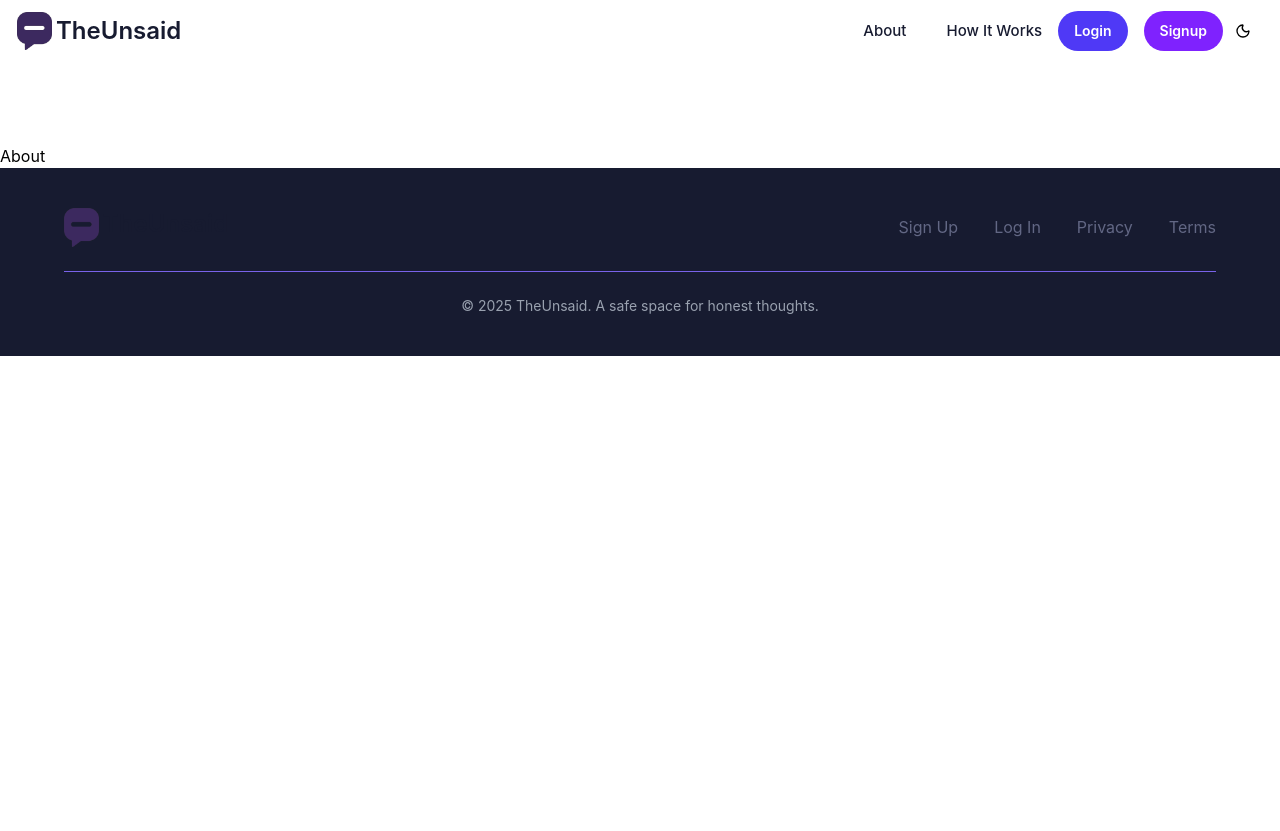
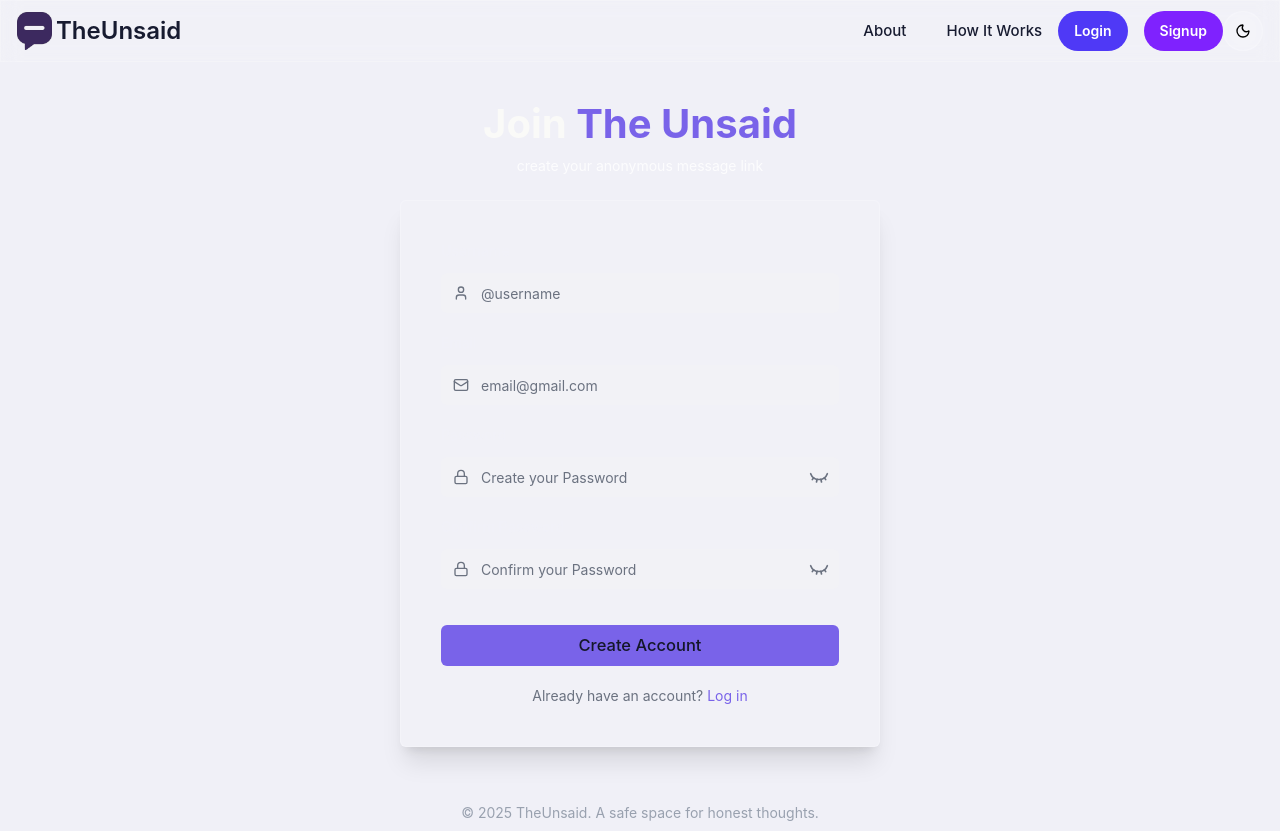
Before and after one commit to munachi821/The-Unsaid, a React (Vite) app: page /Signup in a window 1280 px wide. Before the commit the page ends 800 px from the top, so only its background shows below. Built offline with nearby package versions, Linux system fonts and the light colour scheme.

Commit message:
done with the sign up page moving on to the login page

```diff
--- a/src/App.jsx
+++ b/src/App.jsx
@@ -3,6 +3,7 @@ import Footer from "./components/Footer.jsx";
 import { BrowserRouter, Route, Routes } from "react-router-dom";
 import Home from "./components/Home.jsx";
 import Signup from "./components/Signup.jsx";
+import Login from "./components/Login.jsx";
 
 /* import { createBrowserRouter } from "react-router-dom"; */
 
@@ -14,9 +15,8 @@ function App() {
       <Routes>
         <Route Component={Home} path="/" />
         <Route Component={Signup} path="/Signup" />
+        <Route Component={Login} path="/Login" />
       </Routes>
-
-      <Footer />
     </BrowserRouter>
   );
 }
--- /dev/null
+++ b/src/components/Copyright.jsx
@@ -0,0 +1,9 @@
+import { useState } from "react";
+export default function Copyright() {
+  const [year, setyear] = useState(new Date().getFullYear());
+  return (
+    <p className="text-center mt-6 text-sm text-gray-400">
+      © {year} TheUnsaid. A safe space for honest thoughts.
+    </p>
+  );
+}
--- a/src/components/Footer.jsx
+++ b/src/components/Footer.jsx
@@ -1,10 +1,8 @@
 import unsaid_logo from "../assets/unsaid_logo.png";
-import { useState } from "react";
+import Copyright from "./Copyright";
 const Footer = () => {
-  const [year, setyear] = useState(new Date().getFullYear());
-
   return (
-    <section className="section-padding py-10 bg-navy text-soft-gray">
+    <footer className="section-padding py-10 bg-navy text-soft-gray">
       <div className="max-w-6xl mx-auto">
         <div className="flex items-center justify-between border-b border-[#7963e9] pb-6 flex-col sm:flex-row">
           <div className="flex mb-4 sm:mb-0">
@@ -45,11 +43,9 @@ const Footer = () => {
             </a>
           </ul>
         </div>
-        <p className="text-center mt-6 text-sm text-gray-400">
-          © {year} TheUnsaid. A safe space for honest thoughts.
-        </p>
+        <Copyright />
       </div>
-    </section>
+    </footer>
   );
 };
 
--- a/src/components/Home.jsx
+++ b/src/components/Home.jsx
@@ -4,6 +4,7 @@ import Herosection from "./Hero-section";
 import Howitworks from "./Howitworks-section";
 import Stories from "./Stories-section";
 import Truth from "./Truth-section";
+import Footer from "./Footer";
 
 export default function Home() {
   return (
@@ -14,6 +15,7 @@ export default function Home() {
       <Features />
       <Stories />
       <Truth />
+      <Footer />
     </>
   );
 }
--- /dev/null
+++ b/src/components/Login.jsx
@@ -0,0 +1,9 @@
+const Login = () => {
+  return (
+    <section>
+      <h1>Login page</h1>
+    </section>
+  );
+};
+
+export default Login;
--- a/src/components/Signup.jsx
+++ b/src/components/Signup.jsx
@@ -1,13 +1,143 @@
+import { EyeClosedIcon, EyeIcon, Lock, Mail, User } from "lucide-react";
+import { useState } from "react";
+import { Link } from "react-router-dom";
+import Copyright from "./Copyright";
+
 export default function Signup() {
+  const [showPassword, setShowPassword] = useState(false);
+  function passwordShown() {
+    setShowPassword((isShown) => !isShown);
+  }
+  const [showPassword2, setShowPassword2] = useState(false);
+  function passwordShown2() {
+    setShowPassword2((isShown) => !isShown);
+  }
   return (
-    <>
-      <br />
-      <br />
-      <br />
-      <br />
-      <br />
-      <br />
-      About
-    </>
+    <section className="bg-[#f0f0f7] dark:bg-[#181c2d] h-full w-screen pt-25 section-padding">
+      <div className="max-w-4xl mx-auto flex items-center flex-col">
+        <div className="flex items-center flex-col gap-2 mb-6">
+          <h1 className="text-[#fafaf8] text-3xl sm:text-[40px] font-bold">
+            Join <span className="text-[#7963e9]">The Unsaid</span>
+          </h1>
+          <p className="text-sm text-[#ffffffce]">
+            create your anonymous message link
+          </p>
+        </div>
+
+        <div className="max-w-[30rem] w-full p-5 sm:p-10 glass-card dark:glass-card rounded-md">
+          <form action="#" className="flex flex-col gap-5">
+            <div className="flex flex-col gap-3">
+              <label
+                htmlFor="username"
+                className="text-sm font-medium text-[#f1f1f8]"
+              >
+                Username
+              </label>
+              <div className="relative">
+                <User className="absolute left-3 top-1/2 transform -translate-y-1/2 h-4 w-4 text-muted-foreground" />
+                <input
+                  type="text"
+                  placeholder="@username"
+                  className="w-full h-10 placeholder:text-muted-foreground outline-0 border-0 text-[#f3f3f3] focus:border-accent2 focus:border bg-background/50 border-border/50 rounded-md pl-10 focus:outline-accent2 focus:outline-2 transform focus:outline-offset-2 duration-150 text-sm"
+                  id="username"
+                  required
+                />
+              </div>
+            </div>
+
+            <div className="flex flex-col gap-3">
+              <label
+                htmlFor="email"
+                className="text-sm font-medium text-[#f1f1f8]"
+              >
+                Email
+              </label>
+              <div className="relative">
+                <Mail className="absolute left-3 top-1/2 transform -translate-y-1/2 h-4 w-4 text-muted-foreground" />
+                <input
+                  type="email"
+                  placeholder="email@gmail.com"
+                  className="w-full h-10 placeholder:text-muted-foreground outline-0 border-0 text-[#f3f3f3] focus:border-accent2 focus:border bg-background/50 border-border/50 rounded-md pl-10 focus:outline-accent2 focus:outline-2 transform focus:outline-offset-2 duration-150 text-sm"
+                  id="email"
+                  required
+                />
+              </div>
+            </div>
+
+            <div className="flex flex-col gap-3">
+              <label
+                htmlFor="password"
+                className="text-sm font-medium text-[#f1f1f8]"
+              >
+                Password
+              </label>
+              <div className="relative">
+                <Lock className="absolute left-3 top-1/2 transform -translate-y-1/2 h-4 w-4 text-muted-foreground" />
+                <input
+                  type={showPassword ? "text" : "password"}
+                  placeholder="Create your Password"
+                  className="w-full h-10 placeholder:text-muted-foreground outline-0 border-0 text-[#f3f3f3] focus:border-accent2 focus:border bg-background/50 border-border/50 rounded-md pl-10 focus:outline-accent2 focus:outline-2 transform focus:outline-offset-2 duration-150 text-sm"
+                  id="password"
+                  required
+                />
+                <div
+                  className="absolute right-0 bottom-0 h-full flex items-center justify-center w-10 cursor-pointer"
+                  onClick={passwordShown}
+                >
+                  {showPassword ? (
+                    <EyeIcon className="size-5 text-muted-foreground" />
+                  ) : (
+                    <EyeClosedIcon className="size-5 text-muted-foreground" />
+                  )}
+                </div>
+              </div>
+            </div>
+
+            <div className="flex flex-col gap-3">
+              <label
+                htmlFor="confirm-password"
+                className="text-sm font-medium text-[#f1f1f8]"
+              >
+                Confirm Password
+              </label>
+              <div className="relative">
+                <Lock className="absolute left-3 top-1/2 transform -translate-y-1/2 h-4 w-4 text-muted-foreground" />
+                <input
+                  type={showPassword2 ? "text" : "password"}
+                  placeholder="Confirm your Password"
+                  className="w-full h-10 placeholder:text-muted-foreground outline-0 border-0 text-[#f3f3f3] focus:border-accent2 focus:border bg-background/50 border-border/50 rounded-md pl-10 focus:outline-accent2 focus:outline-2 transform focus:outline-offset-2 duration-150 text-sm"
+                  id="confirm-password"
+                  required
+                />
+                <div
+                  className="absolute right-0 bottom-0 h-full flex items-center justify-center w-10 cursor-pointer"
+                  onClick={passwordShown2}
+                >
+                  {showPassword2 ? (
+                    <EyeIcon className="size-5 text-muted-foreground" />
+                  ) : (
+                    <EyeClosedIcon className="size-5 text-muted-foreground" />
+                  )}
+                </div>
+              </div>
+            </div>
+
+            <button className="bg-[#7963e9] font-medium rounded-md py-2 hover:bg-[#7963e9]/90 text-[16.5px] text-[#141729] cursor-pointer mt-4">
+              Create Account
+            </button>
+
+            <p className="text-center text-muted-foreground text-sm">
+              Already have an account?{" "}
+              <Link to="/Login" className="text-[#7963e9]">
+                Log in
+              </Link>
+            </p>
+          </form>
+        </div>
+      </div>
+      <div className="mt-14 pb-2">
+        <Copyright />
+      </div>
+    </section>
   );
 }
--- a/src/index.css
+++ b/src/index.css
@@ -34,7 +34,7 @@ html {
   border: 1px solid rgba(139, 92, 246, 0.2);
 }
 .unused {
-  background-color: #495c83;
+  background-color: #f1f1f8;
 }
 .glass-card {
   border-width: 1px;
```
